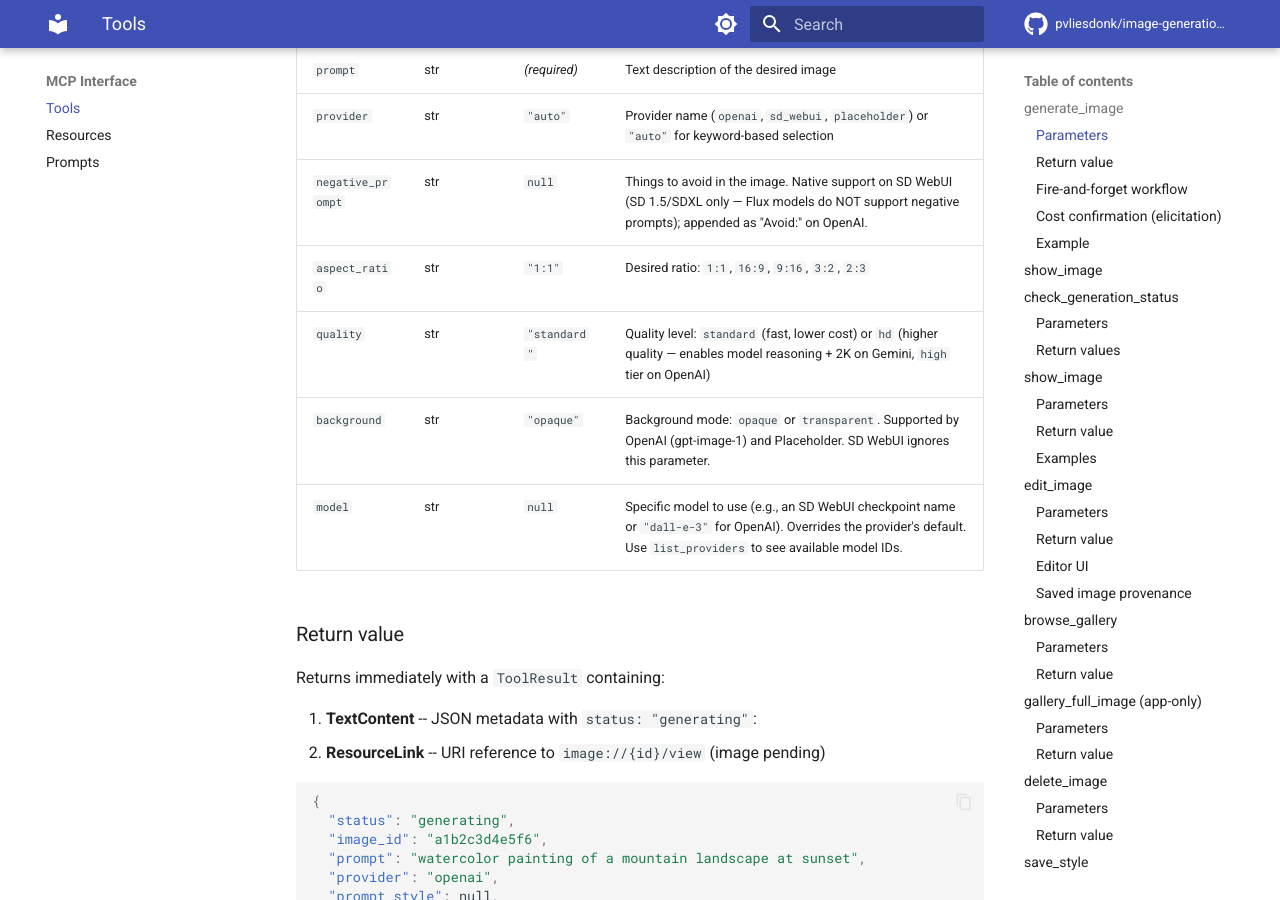
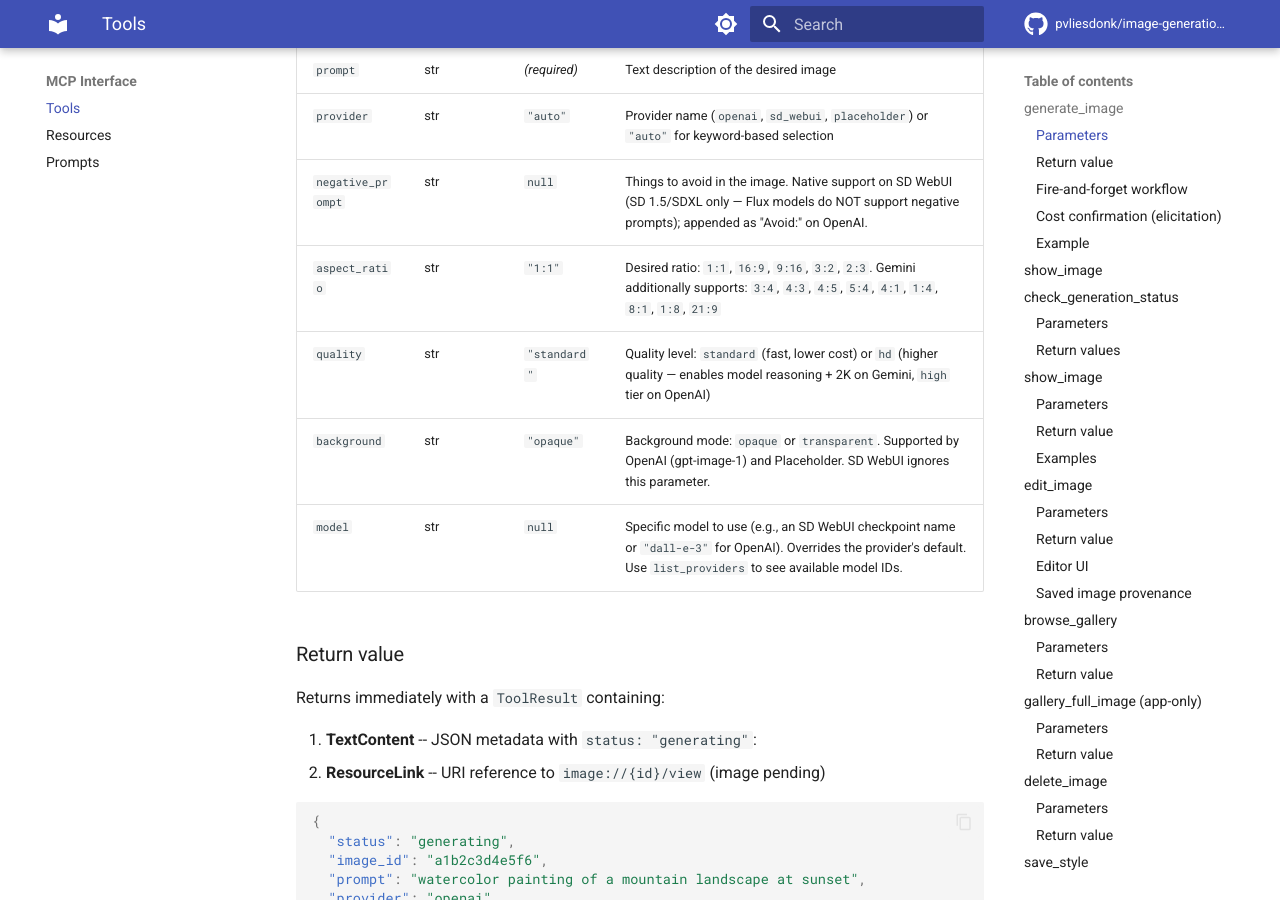
Before and after one commit to pvliesdonk/image-generation-mcp, an MkDocs documentation site: the page built from docs/tools.md, in a window 1280 px wide and 900 px high, scrolled down 834 px. Built offline with MkDocs 1.6.1 and Material for MkDocs 9.7.7, drawn with Linux system fonts in a browser that asks for light colours; comment, search, counter and statistics services are not loaded.

Commit message:
docs: add Gemini extra aspect ratios to tools.md aspect_ratio parameter row
Co-authored-by: Peter van Liesdonk <undefined@users.noreply.github.com>

```diff
--- a/docs/tools.md
+++ b/docs/tools.md
@@ -20,7 +20,7 @@ Generate an image from a text prompt. Returns immediately with a `status: "gener
 | `prompt` | str | *(required)* | Text description of the desired image |
 | `provider` | str | `"auto"` | Provider name (`openai`, `sd_webui`, `placeholder`) or `"auto"` for keyword-based selection |
 | `negative_prompt` | str | `null` | Things to avoid in the image. Native support on SD WebUI (SD 1.5/SDXL only — Flux models do NOT support negative prompts); appended as "Avoid:" on OpenAI. |
-| `aspect_ratio` | str | `"1:1"` | Desired ratio: `1:1`, `16:9`, `9:16`, `3:2`, `2:3` |
+| `aspect_ratio` | str | `"1:1"` | Desired ratio: `1:1`, `16:9`, `9:16`, `3:2`, `2:3`. Gemini additionally supports: `3:4`, `4:3`, `4:5`, `5:4`, `4:1`, `1:4`, `8:1`, `1:8`, `21:9` |
 | `quality` | str | `"standard"` | Quality level: `standard` (fast, lower cost) or `hd` (higher quality — enables model reasoning + 2K on Gemini, `high` tier on OpenAI) |
 | `background` | str | `"opaque"` | Background mode: `opaque` or `transparent`. Supported by OpenAI (gpt-image-1) and Placeholder. SD WebUI ignores this parameter. |
 | `model` | str | `null` | Specific model to use (e.g., an SD WebUI checkpoint name or `"dall-e-3"` for OpenAI). Overrides the provider's default. Use `list_providers` to see available model IDs. |
```
